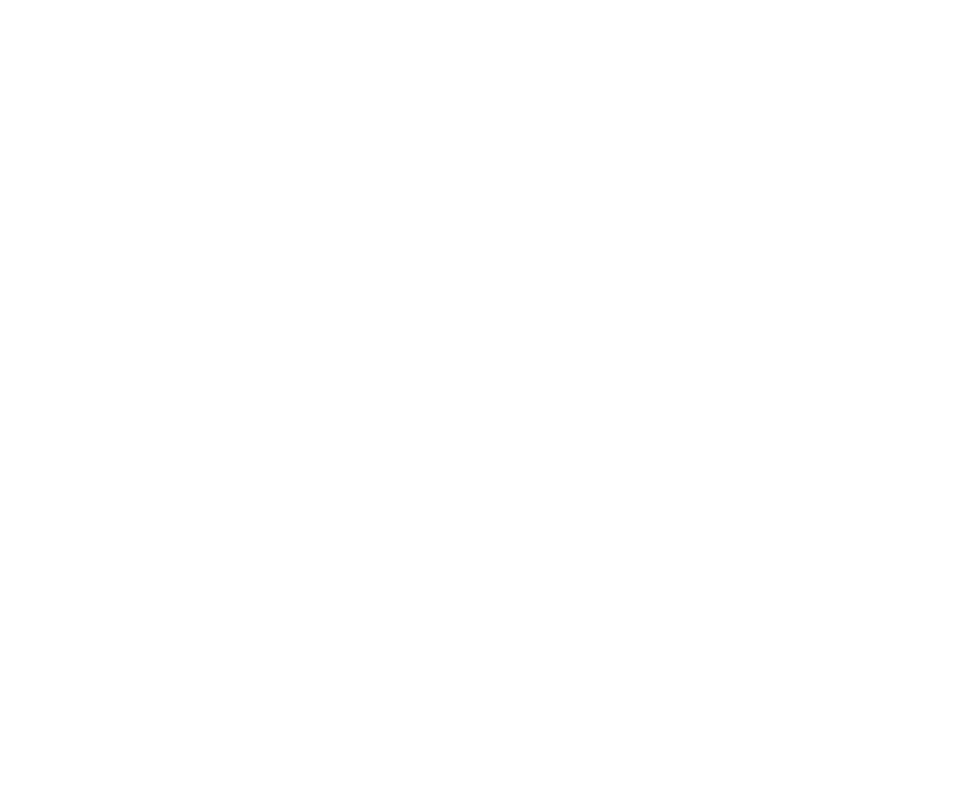
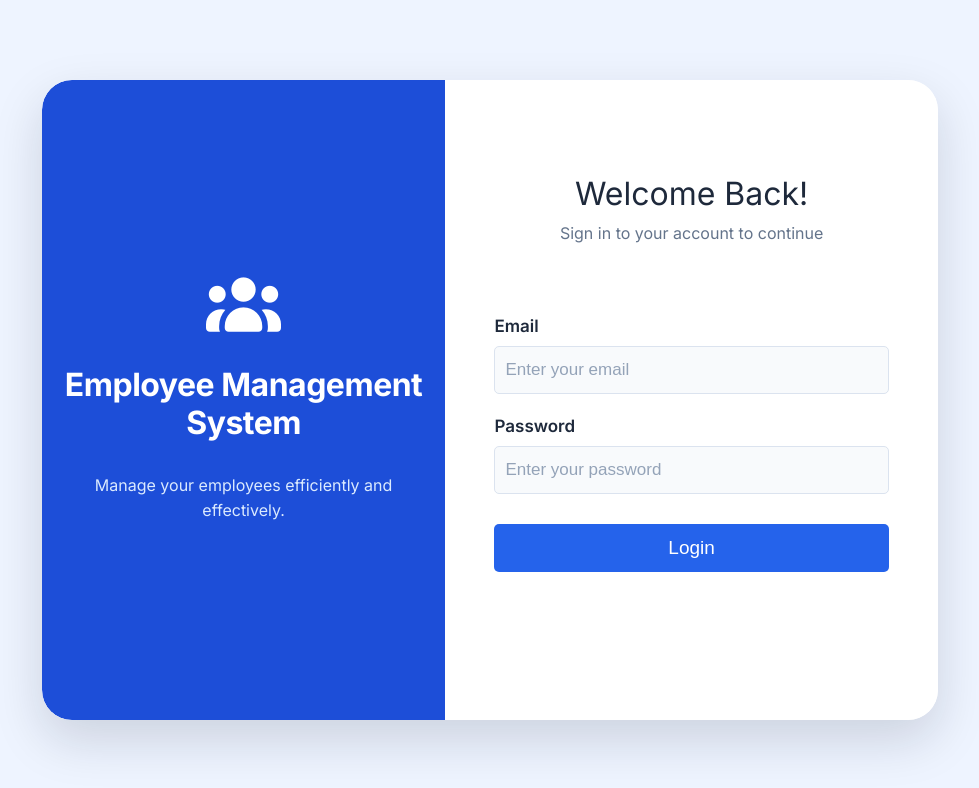
Before and after one commit to abhin-palakkal/employee-management-system-v2, a React (Vite) app in the folder REACT/: page /login in a window 1280 px wide. Before the commit this address had no page. Shown: the top 788 px of the page, without its empty margins (150-1129 px from the left). Built offline with nearby package versions, Linux system fonts and the light colour scheme.

Commit message:
feat: add initial login page UI

```diff
--- a/REACT/index.html
+++ b/REACT/index.html
@@ -4,6 +4,17 @@
     <meta charset="UTF-8" />
     <link rel="icon" type="image/svg+xml" href="/favicon.svg" />
     <meta name="viewport" content="width=device-width, initial-scale=1.0" />
+    <link
+      href="https://fonts.googleapis.com/css2?family=Inter:wght@400;500;600;700&display=swap"
+      rel="stylesheet"
+    />
+    <link
+      rel="stylesheet"
+      href="https://cdnjs.cloudflare.com/ajax/libs/font-awesome/7.3.0/css/all.min.css"
+      integrity="sha512-ApSLB1Pd3/bZN8fWB/RG9YhN/7bd9Hkf3AGaE2mPfebjrxagjuBtx2GcgdqIlJkUzwylBo61r9Xa9NmgBI0swA=="
+      crossorigin="anonymous"
+      referrerpolicy="no-referrer"
+    />
     <title>react</title>
   </head>
   <body>
--- a/REACT/src/App.jsx
+++ b/REACT/src/App.jsx
@@ -1,10 +1,13 @@
+//import
 import { Route, Routes } from 'react-router-dom';
+import Login from './pages/Login/Login';
+
+//function
 const App = () => {
   return (
     <>
       <Routes>
-        <Route />
-        <Route />
+        <Route path="/login" element={<Login />} />
       </Routes>
     </>
   );
--- a/REACT/src/index.css
+++ b/REACT/src/index.css
@@ -0,0 +1,9 @@
+* {
+  margin: 0;
+  padding: 0;
+  box-sizing: border-box;
+}
+html {
+  overflow: hidden;
+  font-family: 'Inter', sans-serif;
+}
--- /dev/null
+++ b/REACT/src/pages/Login/Login.css
@@ -0,0 +1,133 @@
+.login-container {
+  width: 100%;
+  height: 100vh;
+  background-color: #eef4ff;
+  display: flex;
+  align-items: center;
+  justify-content: center;
+}
+.login-box {
+  width: 70%;
+  height: 80%;
+  background-color: #ffffff;
+  border-radius: 30px;
+  display: flex;
+  overflow: hidden;
+  box-shadow: 0 20px 50px rgba(15, 23, 42, 0.15);
+}
+.login-box-one {
+  width: 45%;
+  height: 100%;
+  background-color: #1d4ed8;
+  border-radius: 30px 0px 0px 30px;
+  display: flex;
+  flex-direction: column;
+  align-items: center;
+  justify-content: center;
+  text-align: center;
+  gap: 30px;
+  color: white;
+}
+.fa-users {
+  font-size: 60px;
+}
+.login-box-one h1 {
+  margin: 0;
+  font-size: 32px;
+  font-weight: 700;
+  line-height: 1.2;
+  letter-spacing: -0.5px;
+  color: #ffffff;
+}
+
+.login-box-one h4 {
+  margin: 0;
+  max-width: 380px;
+  font-size: 16px;
+  font-weight: 400;
+  line-height: 1.6;
+  color: #dbeafe;
+}
+.login-box-two {
+  width: 55%;
+  height: 100%;
+  background-color: #ffffff;
+  border-radius: 0px 30px 30px 0px;
+  display: flex;
+  flex-direction: column;
+  align-items: center;
+  justify-content: center;
+}
+.box2-start {
+  width: 100%;
+  height: 30%;
+  display: flex;
+  flex-direction: column;
+  align-items: center;
+  justify-content: center;
+  gap: 10px;
+}
+.box2-start h1 {
+  color: #1e293b;
+  font-weight: 400;
+}
+.box2-start p {
+  color: #64748b;
+}
+.box2-center {
+  width: 100%;
+  height: 60%;
+}
+
+.login-form {
+  width: 80%;
+  margin: 0 auto;
+  display: flex;
+  flex-direction: column;
+  gap: 10px;
+}
+.login-form label {
+  margin-top: 12px;
+  font-size: 17px;
+  font-weight: 600;
+  color: #1e293b;
+}
+.login-input-group {
+  width: 100%;
+  height: 48px;
+  padding: 0 10px;
+  border: 1px solid #dbe3ef;
+  border-radius: 5px;
+  outline: none;
+  background-color: #f8fafc;
+  color: #1e293b;
+  font-size: 17px;
+}
+.login-input-group::placeholder {
+  color: #94a3b8;
+}
+.login-input-group:focus {
+  border-color: #102d6c;
+  background-color: #ffffff;
+  box-shadow: 0 0 0 3px rgba(37, 99, 235, 0.1);
+}
+.login-button {
+  width: 100%;
+  height: 48px;
+  margin-top: 20px;
+  border: none;
+  border-radius: 5px;
+  background-color: #2563eb;
+  color: #ffffff;
+  font-size: 19px;
+  font-weight: 300;
+  cursor: pointer;
+  transition: all 0.2s ease;
+}
+.login-button:hover {
+  background-color: #1d4ed8;
+  transform: translateY(-1px);
+}
+.login-button:active {
+  transform: translateY(0);
+}
--- /dev/null
+++ b/REACT/src/pages/Login/Login.jsx
@@ -0,0 +1,43 @@
+import './Login.css';
+
+const Login = () => {
+  return (
+    <>
+      <div className="login-container">
+        <div className="login-box">
+          <div className="login-box-one">
+            <i class="fa-solid fa-users"></i>
+            <h1>Employee Management System</h1>
+            <h4>Manage your employees efficiently and effectively.</h4>
+          </div>
+          <div className="login-box-two">
+            <div className="box2-start">
+              <h1>Welcome Back!</h1>
+              <p>Sign in to your account to continue</p>
+            </div>
+            <div className="box2-center">
+              <form className="login-form">
+                <label htmlFor="email">Email</label>
+                <input
+                  className="login-input-group"
+                  placeholder="Enter your email"
+                  type="email"
+                  id="email"
+                />
+                <label htmlFor="password">Password</label>
+                <input
+                  className="login-input-group"
+                  placeholder="Enter your password"
+                  type="password"
+                  id="password"
+                />
+                <button className="login-button">Login</button>
+              </form>
+            </div>
+          </div>
+        </div>
+      </div>
+    </>
+  );
+};
+export default Login;
```
